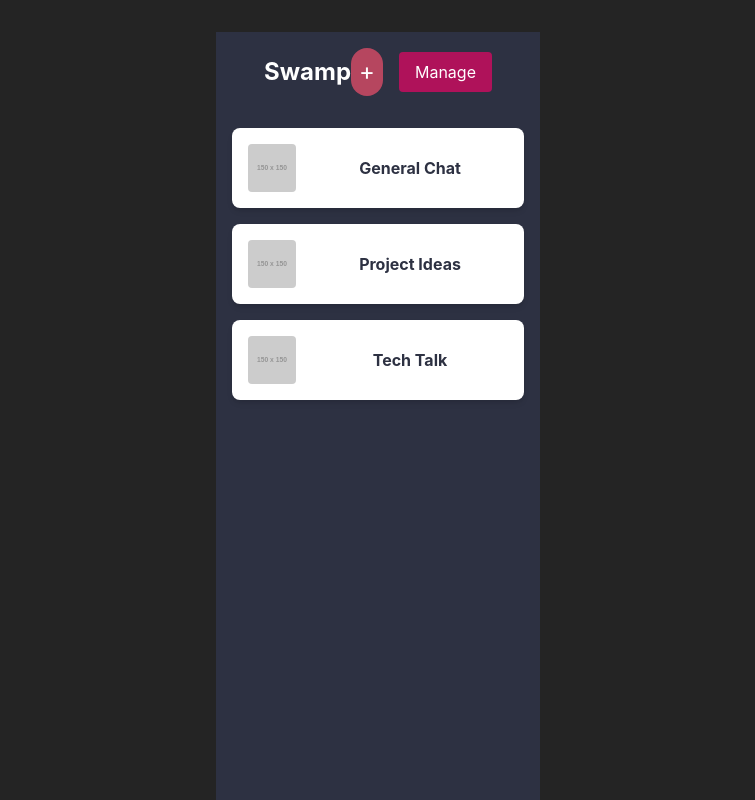
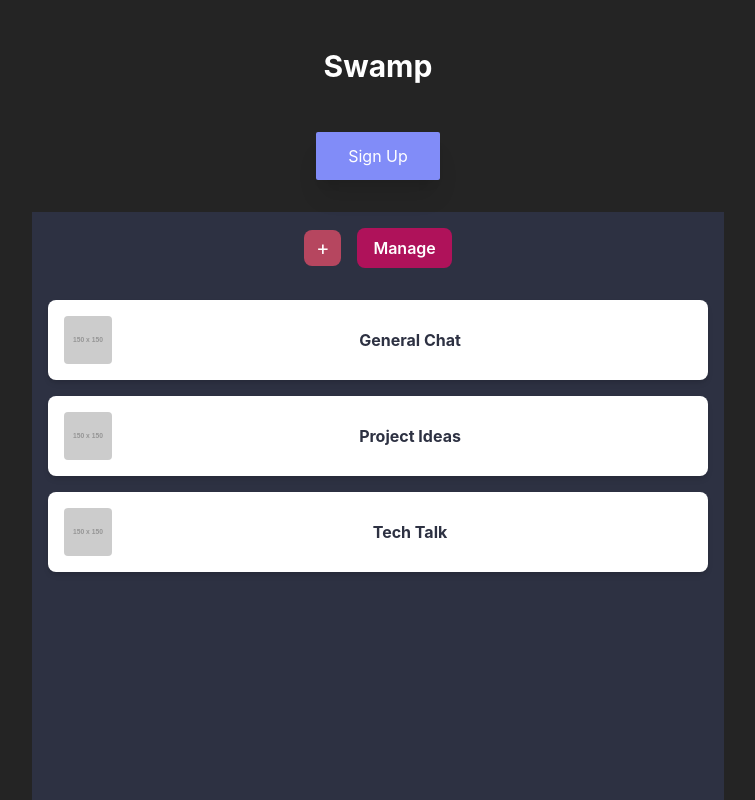
Before and after one commit to nmacl/swamp, a React (Vite) app: page / in a window 1280 px wide. Shown: the top 800 px of the page, without its empty margins (262-1017 px from the left). Built offline with nearby package versions, Linux system fonts and the light colour scheme.

Commit message:
dashboard updated and button

```diff
--- a/src/App.tsx
+++ b/src/App.tsx
@@ -1,30 +1,35 @@
 import React, { useState } from 'react';
 import './App.css';
-import SignUp from './components/SignUp';
 import Navbar from './components/Navbar';
 import Login from './components/Login';
 import Discussion from './components/Discussion';
+import SignUp from './components/SignUp';
 
 function App() {
     const [showSignUp, setShowSignUp] = useState(false);
 
     return (
         <>
-            <Navbar/>
-            <Login/>
-            <Discussion/>
+            {/* Left Section: Swamp */}
+            <div>
+                <h1 className="text-white text-3xl font-bold m-4">Swamp</h1>
+            </div>
+
+            {showSignUp && (
+                <div className="absolute top-16 right-64 bg-white shadow-lg rounded-lg">
+                    <SignUp/>
+                </div>
+            )}
             <button
-                className="signup-button"
+                className="signup-button px-8 py-3 m-8 bg-indigo-400 rounded-sm shadow-xl text-white"
                 onClick={() => setShowSignUp(!showSignUp)}
             >
                 Sign Up
             </button>
 
-            {showSignUp && (
-                <div className="container">
-                    <SignUp />
-                </div>
-            )}
+            <Navbar/>
+            <Login/>
+            <Discussion/>
         </>
     );
 }
--- a/src/components/Navbar.tsx
+++ b/src/components/Navbar.tsx
@@ -1,19 +1,19 @@
+import SignUp from './SignUp';
+import { useState } from 'react';
+
 const Navbar = () => {
+
   return (
-    <nav className="bg-gunmetal p-4 flex items-center justify-between">
-      {/* Left Section: Swamp */}
-      <div className="ml-8">
-        <h1 className="text-white text-2xl font-bold">Swamp</h1>
-      </div>
-
-      {/* Right Section: + and Manage */}
-      <div className="flex items-center space-x-4 mr-8">
-        <button className="text-2xl p-2 bg-raspberryRose rounded-full text-white">
-          +
-        </button>
-        <button className="bg-amaranthPurple text-white px-4 py-2 rounded">
-          Manage
-        </button>
+    <nav className="bg-gunmetal p-4">
+      <div className="flex items-center justify-between max-w-screen-lg mx-auto px-64">
+        <div className="flex items-center space-x-4 ml-auto">
+          <button className="text-xl p-1 bg-raspberryRose rounded-lg px-3 text-white">
+            +
+          </button>
+          <button className="bg-amaranthPurple font-semibold text-white px-4 py-2 rounded-lg">
+            Manage
+          </button>
+        </div>
       </div>
     </nav>
   );
--- a/src/components/SignUp.tsx
+++ b/src/components/SignUp.tsx
@@ -1,6 +1,4 @@
-// src/components/SignUp.tsx
-
-import React from "react";
+import React, { useState } from "react";
 import { useFormik, FormikHelpers } from "formik";
 import * as Yup from "yup";
 import { auth } from "../firebase";
@@ -19,6 +17,8 @@ const validationSchema = Yup.object({
 });
 
 const SignUp: React.FC = () => {
+    const [additionalMessage, setAdditionalMessage] = useState<string>("");
+
     const formik = useFormik<FormValues>({
         initialValues: {
             email: "",
@@ -41,7 +41,6 @@ const SignUp: React.FC = () => {
 
     return (
         <div style={{ maxWidth: "300px", margin: "auto", textAlign: "center" }}>
-            <h2>Sign Up</h2>
             <form onSubmit={formik.handleSubmit} style={{ display: "flex", flexDirection: "column", gap: "16px" }}>
                 <div>
                     <label htmlFor="email" style={{ display: "block", marginBottom: "8px" }}>Email</label>
@@ -72,7 +71,6 @@ const SignUp: React.FC = () => {
                         value={formik.values.password}
                         style={{ width: "100%", padding: "8px", borderRadius: "4px", border: "1px solid #ccc" }}
                         className="text-black"
-
                     />
                     {formik.touched.password && formik.errors.password && (
                         <div style={{ color: "red", fontSize: "12px", marginTop: "4px" }}>{formik.errors.password}</div>
```
